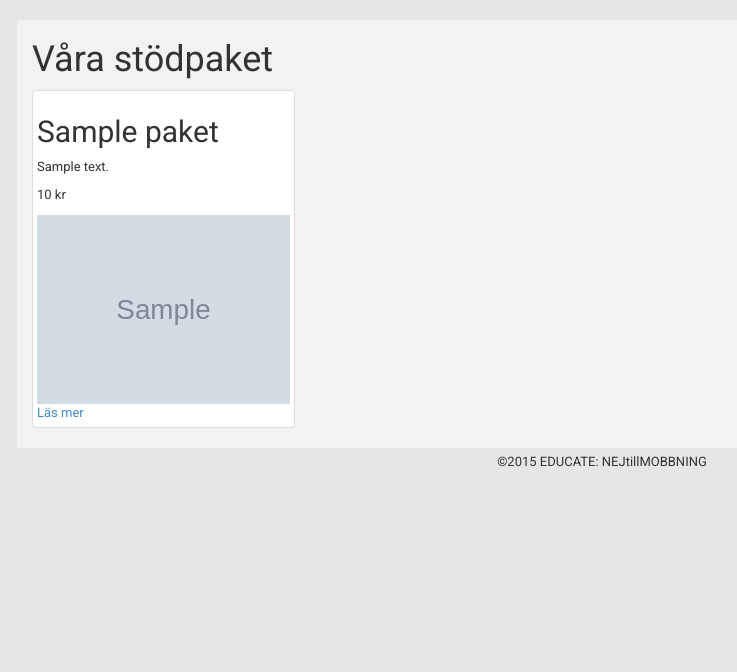
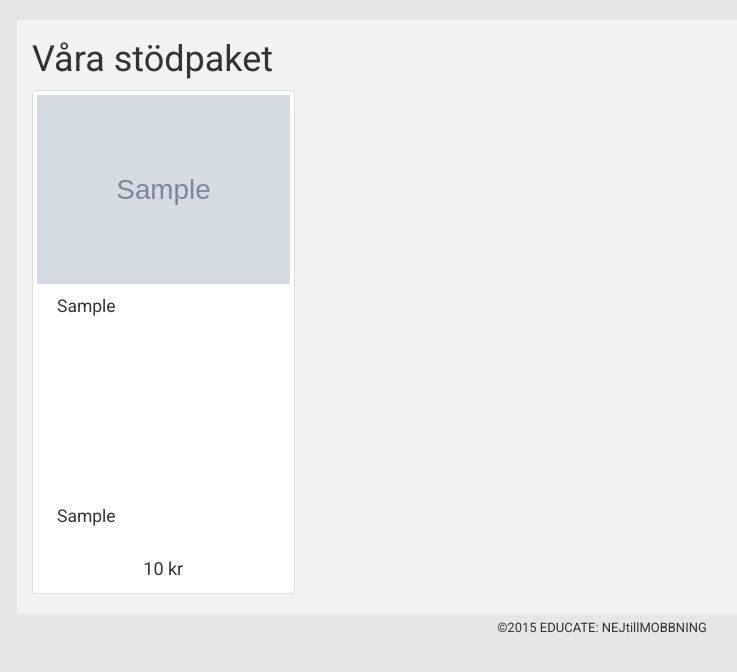
Before and after one commit to dlhagstroem/webbprojekt, a PHP site: page /paket.php in a window 1280 px wide. Shown: the part 52-724 px from the top of the page, without its empty margins (38-775 px from the left). Run offline with PHP 8.4, Linux system fonts and the light colour scheme; tables that the repository leaves empty or names only in its code hold one stand-in row (values such as "Sample post"); grey boxes marked "Sample" are stand-in pictures; data that the repository does not hold is empty; some libraries are stand-ins or nearby versions.

Commit message:
paket.php
lekt lite, riktigt nöjd. Kräver att ni impoterar nya sql filen

```diff
--- a/paket.php
+++ b/paket.php
@@ -22,12 +22,13 @@ if($res->num_rows > 0)
 
 	<div class="col-xs-6 col-md-3">
 		<div class="thumbnail">
-		<h2><?php echo $row->name; ?></h2>
-		<p><?php echo $row->description; ?></p>
-		<p><?php echo $row->price; ?> kr</p>
-
-		<img class='img-responsive' src="<?php echo $row->img_src; ?>">
-		<a href="paket_details.php?paketId=<?php echo $row->paketId?>">Läs mer</a><br>
+		<a href="paket_details.php?paketId=<?php echo $row->paketId?>" style="text-decoration:None;">
+		<img class='img-responsive' src="<?php echo $row->img_src; ?>"></a>
+			<blockquote style="border:0px;">
+			<p style="min-height:200px;"><?php echo $row->org; ?></p>
+			<p><?php echo $row->included; ?></p>
+			</blockquote>
+		<h4 class="text-center"><?php echo $row->price; ?> kr</h4>
 		</div>
 	</div>
 
```
